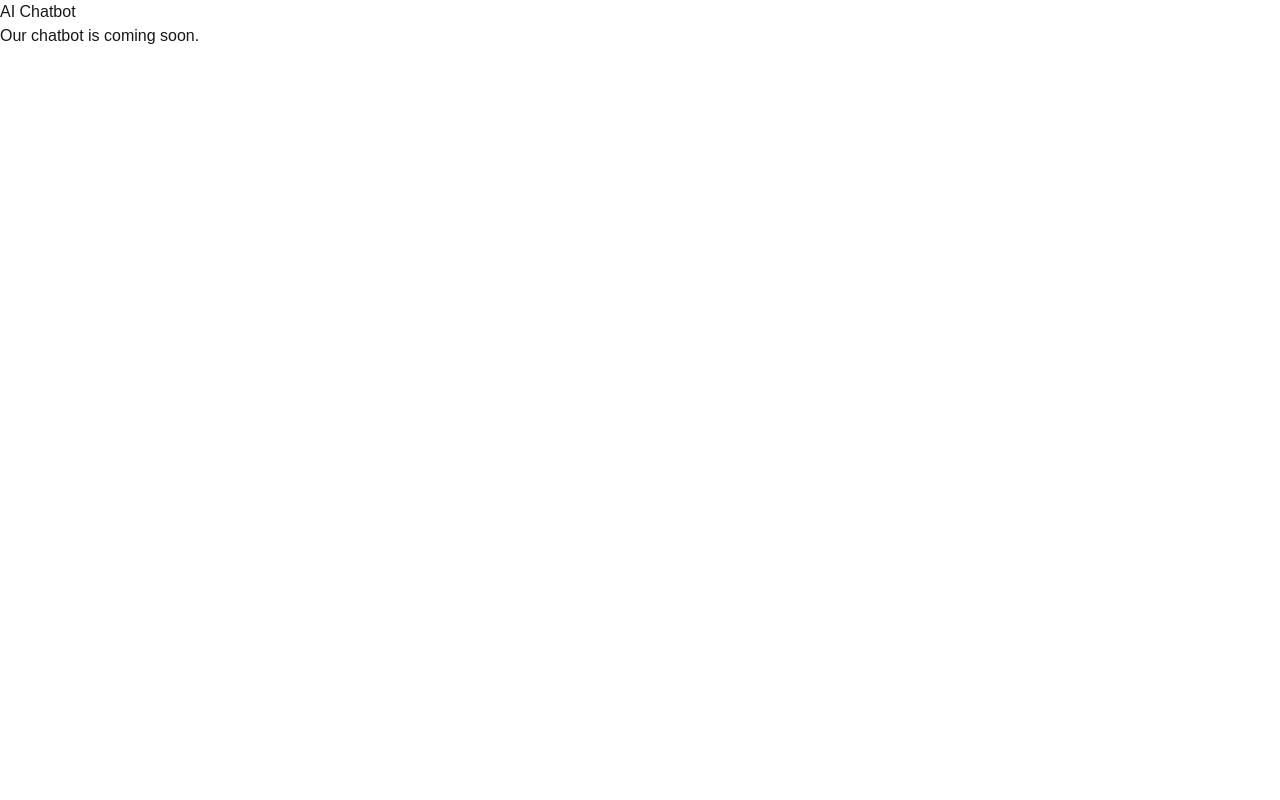
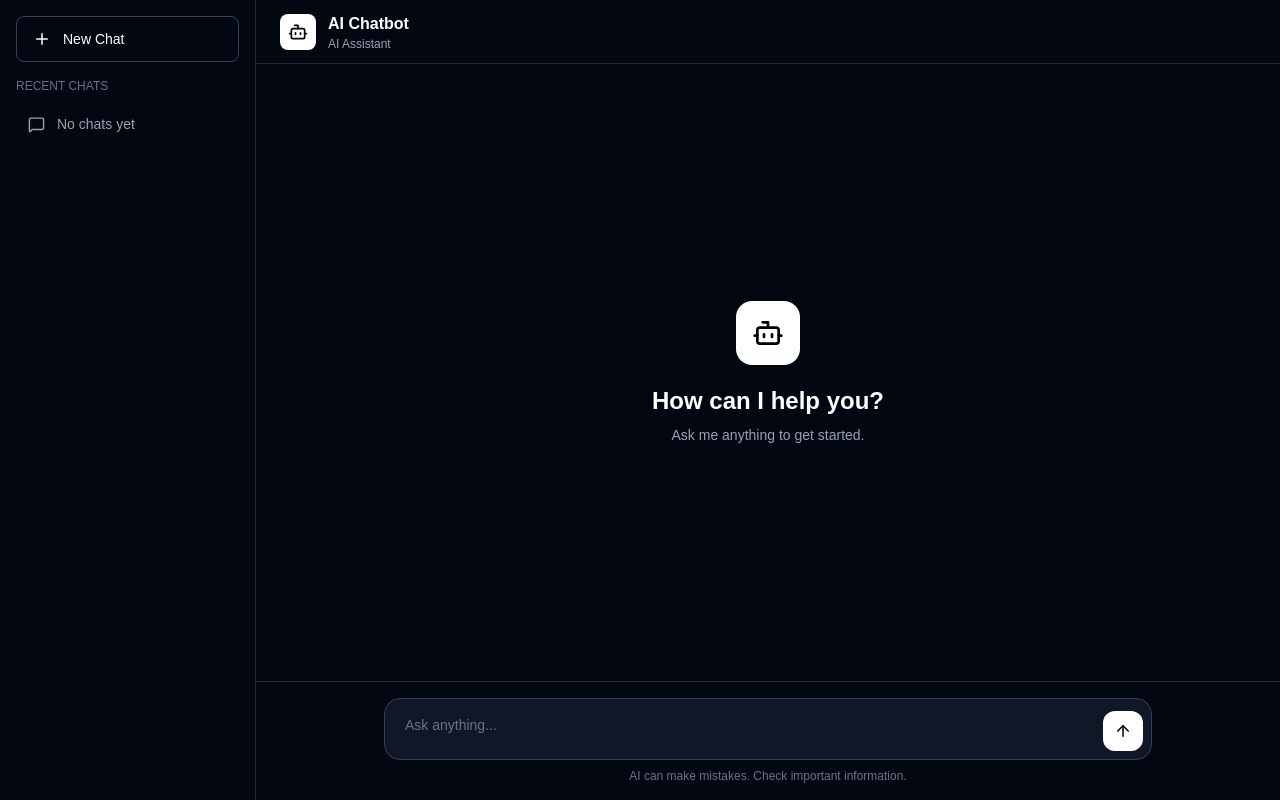
Before and after one commit to Adarshsharma22/ai-chatbot, a Next.js app: page / in a window 1280 px wide. Built offline with nearby package versions, Linux system fonts and the light colour scheme.

Commit message:
feat: implement chat window with header, message list, and input components

```diff
--- a/app/page.tsx
+++ b/app/page.tsx
@@ -1,8 +1,5 @@
+import ChatWindow from "@/components/chat/ChatWindow";
+
 export default function Home() {
-  return (
-    <main>
-      <h1>AI Chatbot</h1>
-      <p>Our chatbot is coming soon.</p>
-    </main>
-  );
+  return <ChatWindow />;
 }
--- /dev/null
+++ b/components/Header.tsx
@@ -0,0 +1,18 @@
+import { Bot } from "lucide-react";
+
+export default function Header() {
+  return (
+    <header className="flex h-16 items-center border-b border-gray-800 px-6">
+      <div className="flex items-center gap-3">
+        <div className="flex h-9 w-9 items-center justify-center rounded-lg bg-white text-black">
+          <Bot size={20} />
+        </div>
+
+        <div>
+          <h1 className="font-semibold">AI Chatbot</h1>
+          <p className="text-xs text-gray-400">AI Assistant</p>
+        </div>
+      </div>
+    </header>
+  );
+}
--- /dev/null
+++ b/components/chat/ChatInput.tsx
@@ -0,0 +1,26 @@
+import { ArrowUp } from "lucide-react";
+
+export default function ChatInput() {
+  return (
+    <div className="border-t border-gray-800 p-4">
+      <div className="mx-auto flex max-w-3xl items-end gap-3 rounded-2xl border border-gray-700 bg-gray-900 p-2">
+        <textarea
+          placeholder="Ask anything..."
+          rows={1}
+          className="min-h-[44px] flex-1 resize-none bg-transparent px-3 py-2 text-sm text-white outline-none placeholder:text-gray-500"
+        />
+
+        <button
+          className="flex h-10 w-10 items-center justify-center rounded-xl bg-white text-black transition hover:bg-gray-200"
+          aria-label="Send message"
+        >
+          <ArrowUp size={18} />
+        </button>
+      </div>
+
+      <p className="mt-2 text-center text-xs text-gray-500">
+        AI can make mistakes. Check important information.
+      </p>
+    </div>
+  );
+}
--- /dev/null
+++ b/components/chat/ChatWindow.tsx
@@ -0,0 +1,20 @@
+import Header from "@/components/Header";
+import MessageList from "@/components/chat/MessageList";
+import ChatInput from "@/components/chat/ChatInput";
+import Sidebar from "@/components/sidebar/Sidebar";
+
+export default function ChatWindow() {
+  return (
+    <div className="flex h-screen bg-gray-950 text-white">
+      <Sidebar />
+
+      <main className="flex min-w-0 flex-1 flex-col">
+        <Header />
+
+        <MessageList />
+
+        <ChatInput />
+      </main>
+    </div>
+  );
+}
--- /dev/null
+++ b/components/chat/EmptyChat.tsx
@@ -0,0 +1,21 @@
+import { Bot } from "lucide-react";
+
+export default function EmptyChat() {
+  return (
+    <div className="flex h-full items-center justify-center px-6">
+      <div className="text-center">
+        <div className="mx-auto mb-5 flex h-16 w-16 items-center justify-center rounded-2xl bg-white text-black">
+          <Bot size={32} />
+        </div>
+
+        <h2 className="text-2xl font-semibold">
+          How can I help you?
+        </h2>
+
+        <p className="mt-2 text-sm text-gray-400">
+          Ask me anything to get started.
+        </p>
+      </div>
+    </div>
+  );
+}
--- /dev/null
+++ b/components/chat/MessageList.tsx
@@ -0,0 +1,9 @@
+import EmptyChat from "@/components/chat/EmptyChat";
+
+export default function MessageList() {
+  return (
+    <div className="flex-1 overflow-y-auto">
+      <EmptyChat />
+    </div>
+  );
+}
--- /dev/null
+++ b/components/sidebar/Sidebar.tsx
@@ -0,0 +1,25 @@
+import { MessageSquare, Plus } from "lucide-react";
+
+export default function Sidebar() {
+  return (
+    <aside className="hidden w-64 flex-col border-r border-gray-800 bg-gray-950 md:flex">
+      <div className="p-4">
+        <button className="flex w-full items-center gap-3 rounded-lg border border-gray-700 px-4 py-3 text-sm transition hover:bg-gray-900">
+          <Plus size={18} />
+          New Chat
+        </button>
+      </div>
+
+      <div className="px-4">
+        <p className="mb-3 text-xs font-medium uppercase text-gray-500">
+          Recent Chats
+        </p>
+
+        <div className="flex items-center gap-3 rounded-lg px-3 py-2 text-sm text-gray-400">
+          <MessageSquare size={17} />
+          No chats yet
+        </div>
+      </div>
+    </aside>
+  );
+}
```
